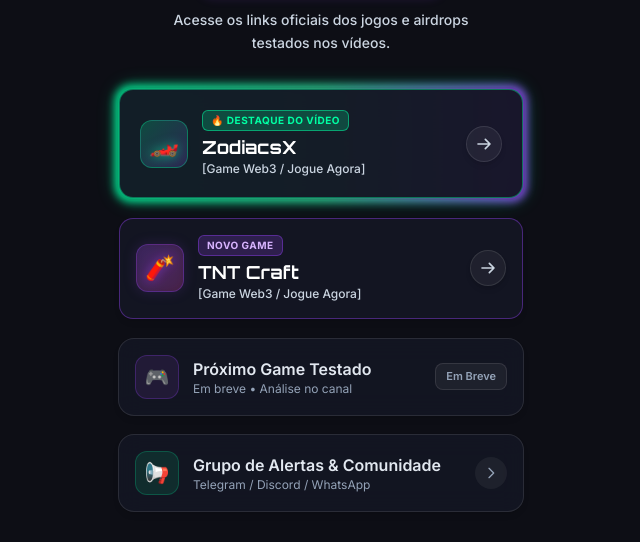
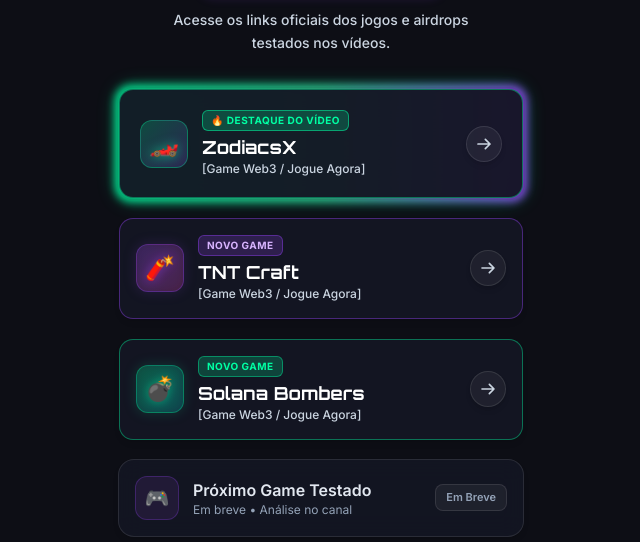
Before and after one commit to zielbinnft-lab/cryptodrop-games, a plain HTML site: page index.html in a window 1280 px wide. Shown: the part 231-773 px from the top of the page, without its empty margins (319-959 px from the left). Drawn offline with nearby package versions, Linux system fonts and the light colour scheme.

Commit message:
feat: adicionar jogo Solana Bombers

```diff
--- a/index.html
+++ b/index.html
@@ -204,6 +204,38 @@
         </div>
       </a>
 
+      <!-- CARD: Solana Bombers -->
+      <a href="https://www.solanabombers.fun/?ref=ZKLE4VL"
+         target="_blank"
+         rel="noopener noreferrer"
+         class="group relative block w-full rounded-2xl p-[2px] transition-all duration-300 transform active:scale-95 hover:shadow-neon-green">
+        <div class="relative w-full bg-[#151724]/90 hover:bg-[#1c1f30] backdrop-blur-md rounded-[14px] p-4 flex items-center justify-between border border-neonGreen/40 hover:border-neonGreen shadow-md transition-all duration-300">
+          <div class="flex items-center gap-3.5">
+            <div class="w-12 h-12 rounded-xl bg-gradient-to-br from-neonGreen/20 to-cyan-500/20 border border-neonGreen/30 flex items-center justify-center flex-shrink-0 group-hover:border-neonGreen transition text-2xl drop-shadow-[0_0_6px_rgba(0,255,163,0.6)]">
+              💣
+            </div>
+            <div class="flex flex-col text-left">
+              <div class="flex items-center gap-1.5">
+                <span class="px-2 py-0.5 text-[10px] uppercase font-bold tracking-wider rounded-md bg-neonGreen/20 text-neonGreen border border-neonGreen/40">
+                  NOVO GAME
+                </span>
+              </div>
+              <span class="font-display font-bold text-base sm:text-lg text-white group-hover:text-neonGreen transition-colors mt-0.5">
+                Solana Bombers
+              </span>
+              <span class="text-xs text-slate-300 font-medium">
+                [Game Web3 / Jogue Agora]
+              </span>
+            </div>
+          </div>
+          <div class="w-9 h-9 rounded-full bg-white/5 group-hover:bg-neonGreen group-hover:text-black text-slate-300 flex items-center justify-center transition-all duration-300 flex-shrink-0 border border-white/10 group-hover:border-neonGreen shadow-md">
+            <svg class="w-4 h-4 transform group-hover:translate-x-0.5 group-hover:-translate-y-0.5 transition" fill="none" stroke="currentColor" viewBox="0 0 24 24">
+              <path stroke-linecap="round" stroke-linejoin="round" stroke-width="2.5" d="M14 5l7 7m0 0l-7 7m7-7H3"></path>
+            </svg>
+          </div>
+        </div>
+      </a>
+
       <!-- CARD RESERVA 1 (Placeholder para Próximo Game) -->
       <div class="group relative block w-full rounded-2xl p-[1px] transition-all duration-200">
         <div class="relative w-full bg-[#151724]/85 hover:bg-[#1a1c2c] backdrop-blur-md rounded-2xl p-4 flex items-center justify-between border border-white/10 hover:border-neonPurple/50 shadow-md transition-all duration-300">
```
